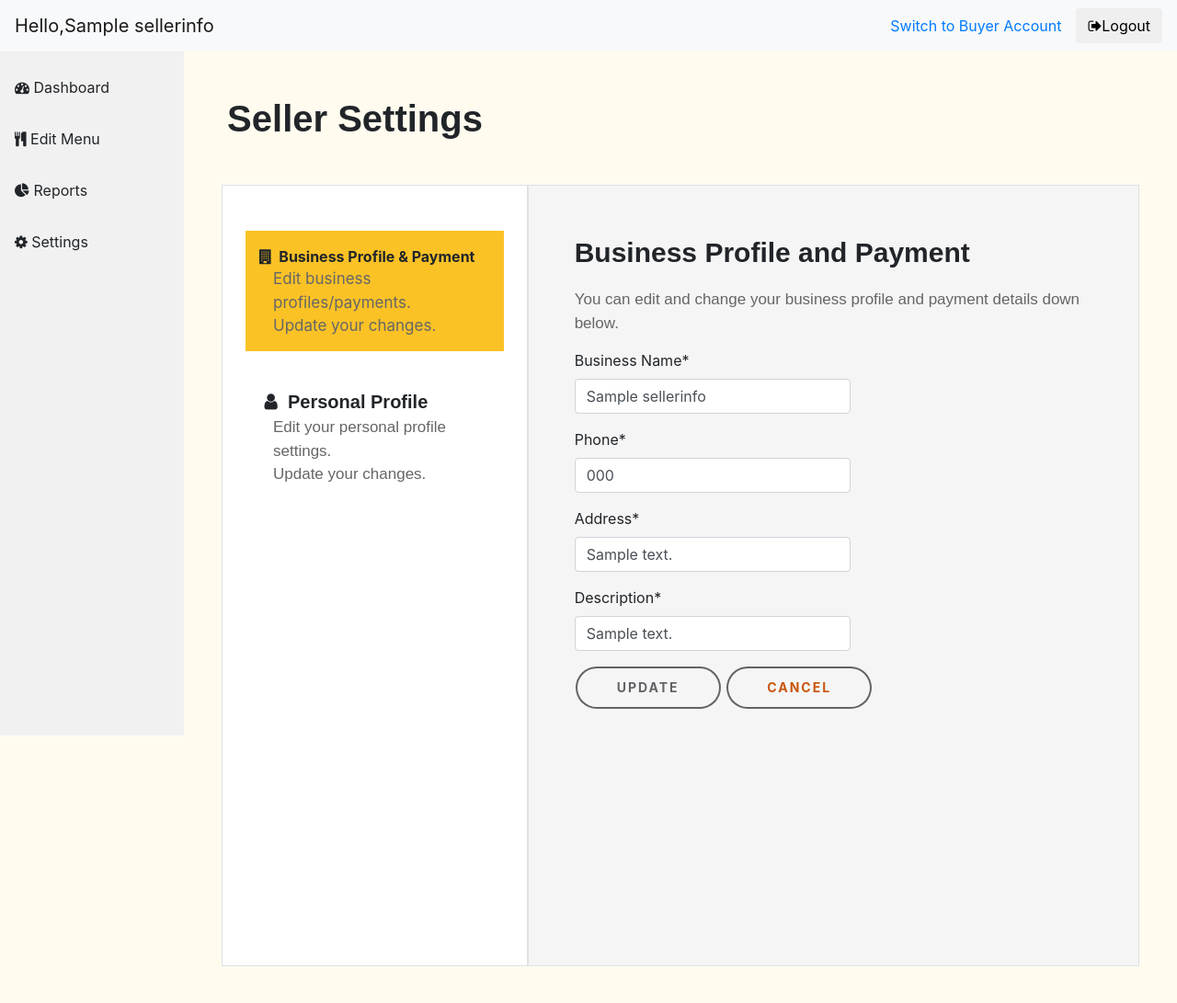
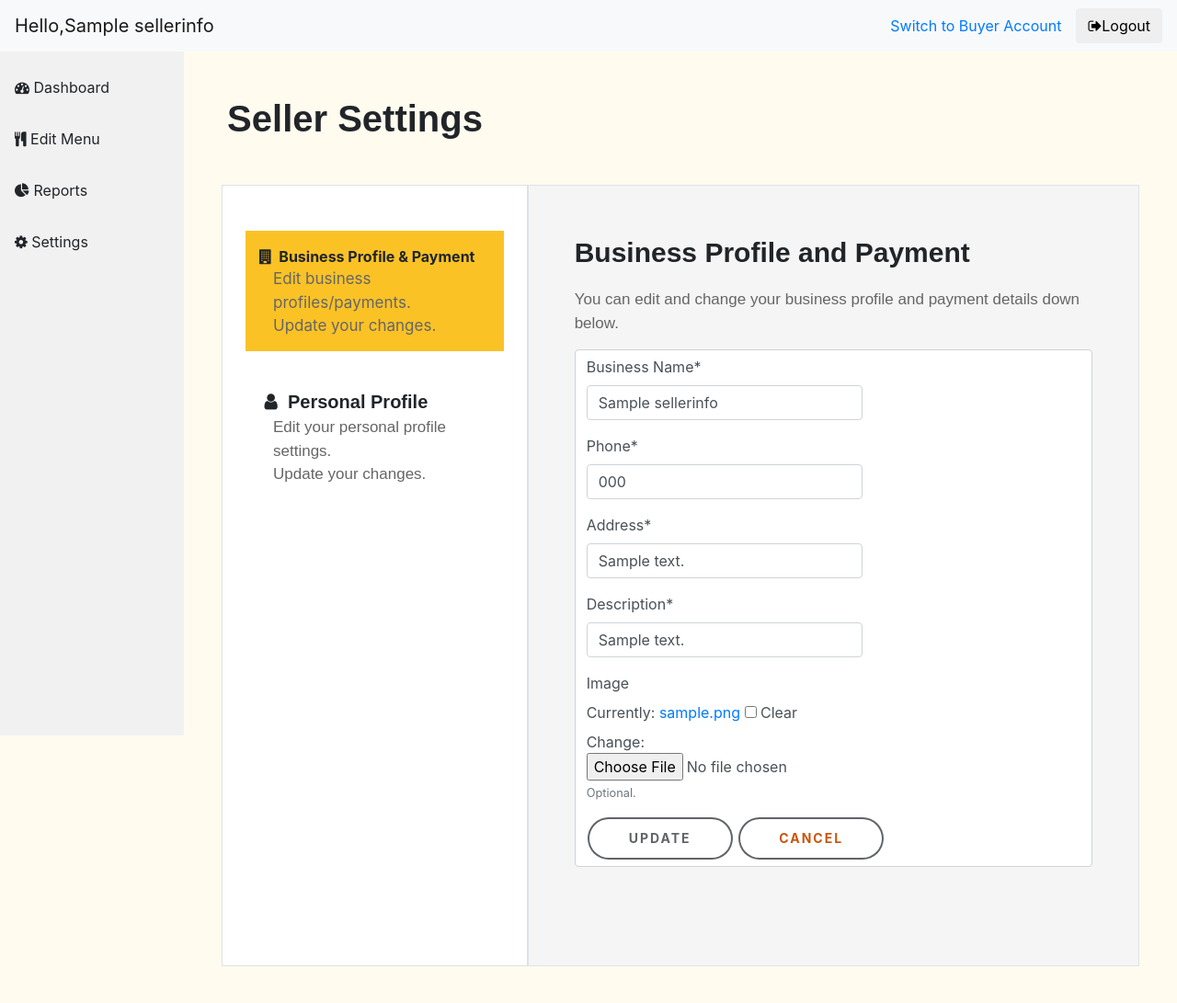
Before and after one commit to Michelle-Vava/ShareEats, a Django app: page /seller/settings in a window 1280 px wide. Shown: the whole page at 92% size. Run offline with Django 4.2, Linux system fonts and the light colour scheme; a user stored in the database is signed in; tables that the repository leaves empty hold one stand-in row (values such as "Sample post"); parts of the project's set-up code (start-up, migrations or seed data) failed here and were passed over; some libraries are stand-ins or nearby versions.

Commit message:
New functionality for seller. Seller can add business image if it doesn't exist. If image already exists, seller can either update or remove the image.

```diff
--- a/develop/forms.py
+++ b/develop/forms.py
@@ -151,10 +151,10 @@ class SellerSettings(forms.ModelForm):
             }
         ),
     )
-
+    image = forms.ImageField(help_text="Optional.", required=False)
     class Meta:
         model = SellerInfo
-        fields = ["businessname", "business_phone_number", "address", "description"]
+        fields = ["businessname", "business_phone_number", "address", "description", "image"]
 
 
 class searching_restaurants(forms.Form):
--- a/develop/templates/buyer/Restaurant/restaurants.html
+++ b/develop/templates/buyer/Restaurant/restaurants.html
@@ -30,7 +30,8 @@
         {% for record in Restaurants %}
             <div class="card-deck mx-2 mb-3">
                 <div class="card card_style mb-3 card_zoom" style="width: 19rem;">
-                    {% if record.image %}
+
+                    {% if record.image and record.image != 'False' %}
                         <img src= "{{record.image.url}}">
                     {% else %}
                         {% load static %}
--- a/develop/templates/seller/seller_settings.html
+++ b/develop/templates/seller/seller_settings.html
@@ -34,7 +34,7 @@
                 You can edit and change your business profile and payment details down below.
             </p>
 
-            <form action="{% url 'seller settings' %}" method="post" >
+            <form enctype="multipart/form-data" class="form-control" action="{% url 'seller settings' %}" method="post" >
                 {% csrf_token %}
                 {{form | crispy }}
 
--- a/develop/views.py
+++ b/develop/views.py
@@ -315,19 +315,20 @@ def item(request):
 # seller page settings
 def seller_settings(request):
     user_details = SellerInfo.objects.get(user=request.user)
-
     if request.method != "POST":
         seller = SellerInfo.objects.get(user=request.user)
         businessname = seller.businessname
         phone = seller.business_phone_number
         address = seller.address
         description = seller.description
+        image = seller.image
         context = {
             "businessname": businessname,
             "business_phone_number": phone,
             "address": address,
             "description": description,
             "userdetails": user_details,
+            "image": image,
         }
 
         form = SellerSettings(initial=context)
@@ -335,7 +336,7 @@ def seller_settings(request):
         return render(request, "seller/seller_settings.html", context)
 
     else:
-        filled_form = SellerSettings(request.POST)
+        filled_form = SellerSettings(request.POST, request.FILES)
         if filled_form.is_valid():
             seller = SellerInfo()
             seller.user = request.user
@@ -346,8 +347,19 @@ def seller_settings(request):
             ]
             seller.address = filled_form.cleaned_data["address"]
             seller.description = filled_form.cleaned_data["description"]
+
+            if filled_form.cleaned_data["image"] is None:
+                seller_current = SellerInfo.objects.get(user=request.user)
+                seller.image = seller_current.image
+            else:
+                seller.image = filled_form.cleaned_data["image"]
             seller.membership = True
             seller.save()
+            seller = SellerInfo.objects.get(user=request.user)
+            if seller.image == 'False':
+                seller = SellerInfo.objects.get(user=request.user)
+                seller.image = None
+                seller.save()
 
             return HttpResponseRedirect("/seller/dashboard")
         else:
@@ -589,6 +601,8 @@ def seller_form(request):
                 seller.description = filled_form.cleaned_data["description"]
                 seller.membership = True
                 seller.image = filled_form.cleaned_data["image"]
+
+                print("aklsfjklsadjf", type(seller.image), "when no input is given")
                 seller.save()
                 return HttpResponseRedirect("/seller/dashboard")
 
```
